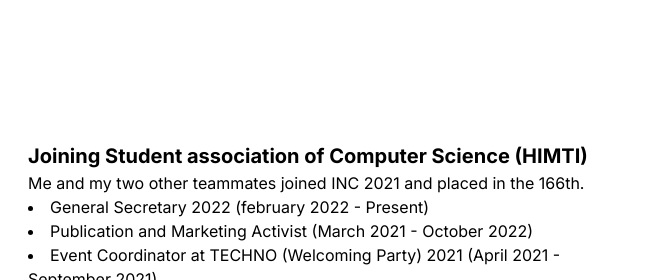
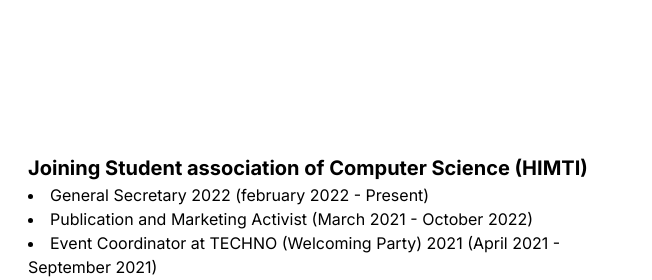
Before and after one commit to nathaliedebora/nathaliedebora.github.io, a plain HTML site: page community.html in a window 1280 px wide. Shown: the part 1291-1571 px from the top of the page, 628-1280 px from the left. Drawn offline with nearby package versions, Linux system fonts and the light colour scheme.

Commit message:
new commit

```diff
--- a/community.html
+++ b/community.html
@@ -136,9 +136,6 @@
           </div>
           <div class="project-right">
             <h3>Joining Student association of Computer Science (HIMTI)</h3>
-            <p>
-              Me and my two other teammates joined INC 2021 and placed in the 166th.
-            </p>
             <li>
               General Secretary 2022 (february 2022 - Present)
             </li>
```
